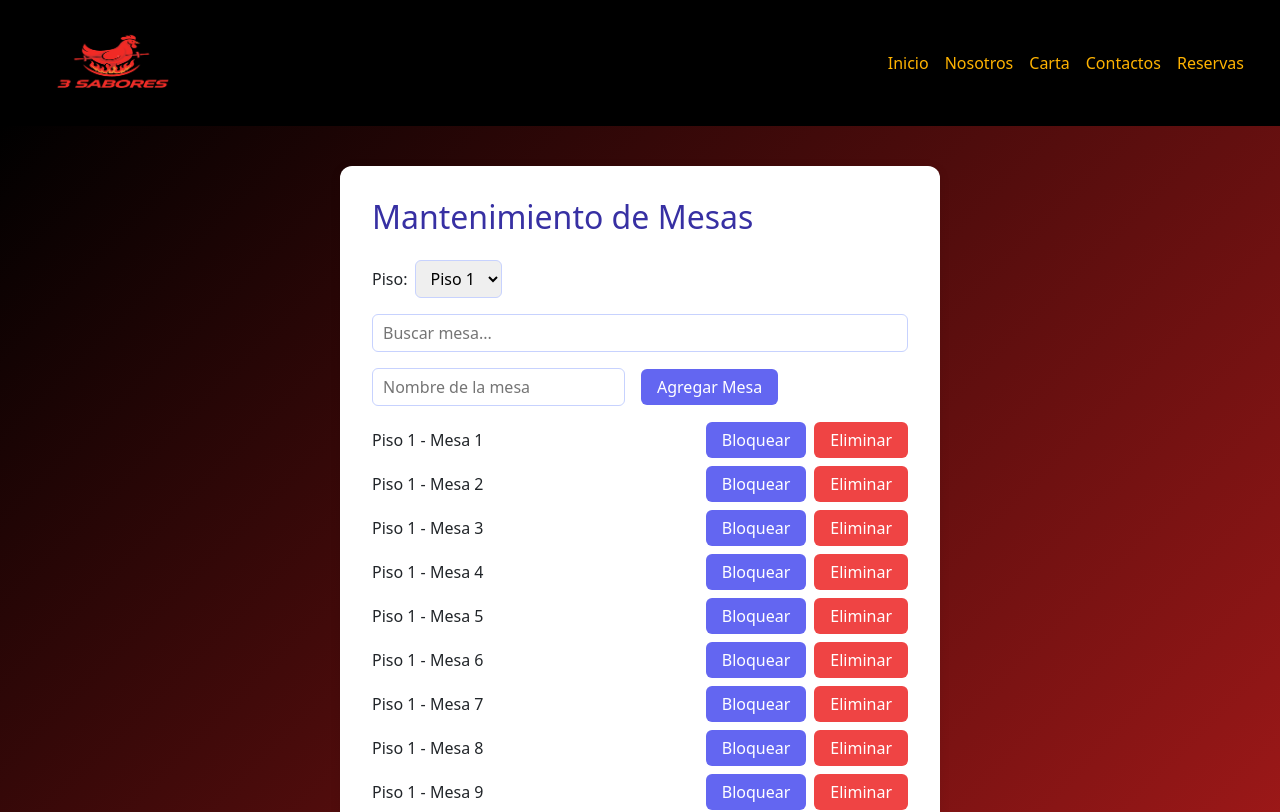
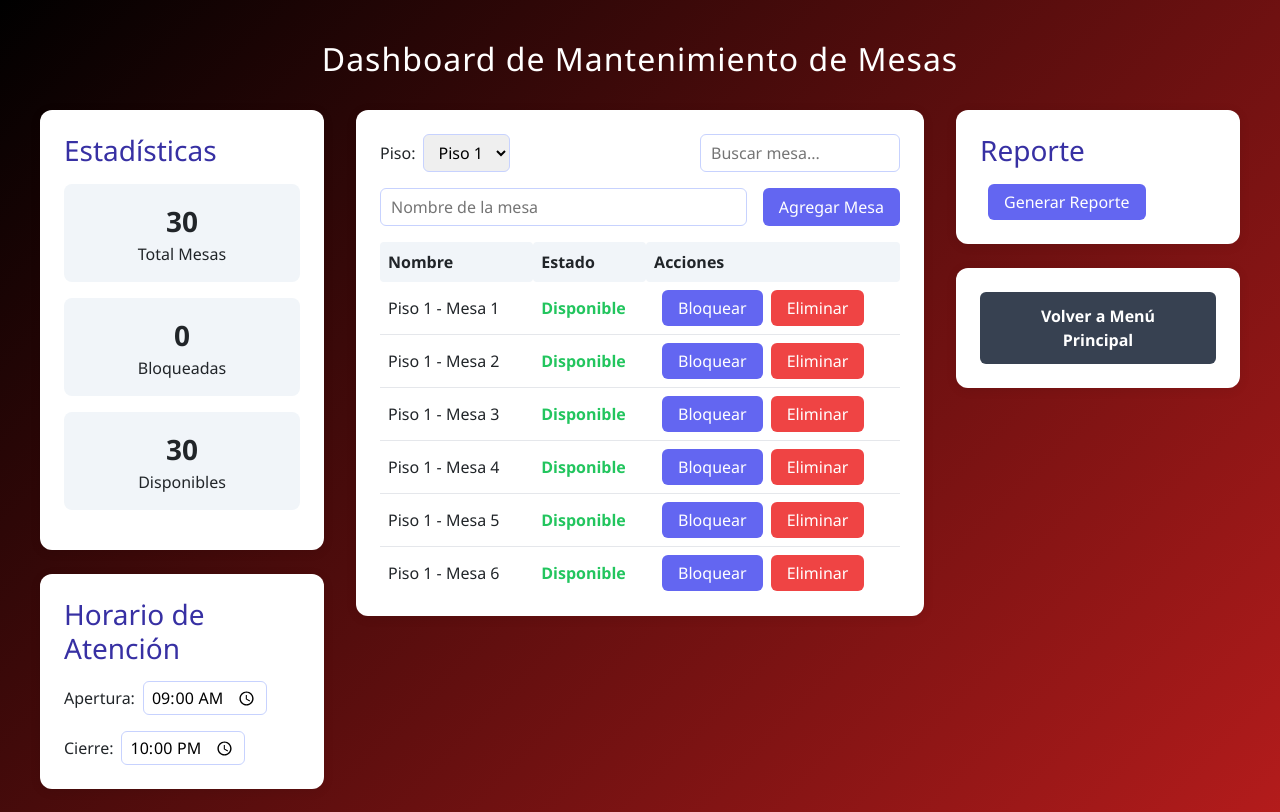
Before and after one commit to JorgeAbrahamCueto/reservas_grupo3, a React (Create React App) app: page /mantemiento in a window 1280 px wide. Shown: the top 812 px of the page. Built offline with nearby package versions, Linux system fonts and the light colour scheme.

Commit message:
Arregla import de Navbar y oculta barra en página Mantenimiento

```diff
--- a/src/components/Login.jsx
+++ b/src/components/Login.jsx
@@ -16,6 +16,19 @@ export const Login = () => {
   React.useEffect(() => {
     localStorage.setItem('users', JSON.stringify(users));
   }, [users]);
+
+  // Oculta la barra de menú
+  React.useEffect(() => {
+    const menu = document.querySelector('nav, .navbar, #menu, header');
+    if (menu) {
+      menu.style.display = 'none';
+    }
+    return () => {
+      if (menu) {
+        menu.style.display = '';
+      }
+    };
+  }, []);
 
   const handleSubmit = (e) => {
     e.preventDefault();
@@ -133,6 +146,12 @@ export const Login = () => {
         <button onClick={() => setIsRegistering(!isRegistering)} style={{ marginTop: 10 }}>
           {isRegistering ? '¿Ya tienes cuenta? Inicia sesión' : '¿Nuevo usuario? Regístrate'}
         </button>
+        <button
+          onClick={() => window.location.href = '/'}
+          style={{ marginTop: 10, background: '#eee', color: '#b71c1c', fontWeight: 'bold', width: '100%' }}
+        >
+          Salir
+        </button>
       </div>
     </div>
   );
--- a/src/components/Mantemiento.jsx
+++ b/src/components/Mantemiento.jsx
@@ -2,7 +2,7 @@ import React from 'react';
 import { useNavigate } from 'react-router-dom'; // ✅ Importar useNavigate
 
 export const Mantemiento = () => {
-  const navigate = useNavigate(); // ✅ Hook para redirección
+  const navigate = useNavigate();
 
   const [mesas, setMesas] = React.useState([
     ...Array.from({ length: 10 }, (_, i) => ({
@@ -24,6 +24,19 @@ export const Mantemiento = () => {
       bloqueada: false,
     })),
   ]);
+
+   // Oculta la barra de menú
+  React.useEffect(() => {
+    const menu = document.querySelector('nav, .navbar, #menu, header');
+    if (menu) {
+      menu.style.display = 'none';
+    }
+    return () => {
+      if (menu) {
+        menu.style.display = '';
+      }
+    };
+  }, []);
 
   const [nuevaMesa, setNuevaMesa] = React.useState('');
   const [horario, setHorario] = React.useState({ apertura: '09:00', cierre: '22:00' });
@@ -71,18 +84,27 @@ export const Mantemiento = () => {
     .filter(m => m.piso === pisoSeleccionado)
     .filter(m => m.nombre.toLowerCase().includes(busqueda.toLowerCase()));
 
-  const pageStyle = {
+  // Dashboard styles
+  const dashboardStyle = {
     minHeight: '100vh',
     background: 'linear-gradient(135deg, #000000 0%, #b71c1c 100%)',
     padding: '40px 0',
+    fontFamily: 'Segoe UI, Arial, sans-serif',
+  };
+  const containerStyle = {
+    display: 'grid',
+    gridTemplateColumns: '1fr 2fr 1fr',
+    gap: 32,
+    maxWidth: 1200,
+    margin: '0 auto',
+    alignItems: 'flex-start',
   };
   const cardStyle = {
     background: '#fff',
     borderRadius: 12,
     boxShadow: '0 2px 12px rgba(0,0,0,0.08)',
-    maxWidth: 600,
-    margin: '0 auto',
-    padding: 32,
+    padding: 24,
+    marginBottom: 24,
   };
   const buttonStyle = {
     background: '#6366f1',
@@ -96,14 +118,81 @@ export const Mantemiento = () => {
   const dangerButtonStyle = {
     ...buttonStyle,
     background: '#ef4444',
+    marginLeft: 8,
+  };
+  const statBox = {
+    background: '#f1f5f9',
+    borderRadius: 8,
+    padding: 16,
+    marginBottom: 16,
+    textAlign: 'center',
   };
 
   return (
-    <div style={pageStyle}>
+    <div style={dashboardStyle}>
+      <h2 style={{ color: '#fff', textAlign: 'center', marginBottom: 32, letterSpacing: 1 }}>Dashboard de Mantenimiento de Mesas</h2>
+      <div style={containerStyle}>
+        {/* Sidebar: Estadísticas y Horario */}
+        <div>
           <div style={cardStyle}>
-        <h2 style={{ color: '#3730a3', marginBottom: 24 }}>Mantenimiento de Mesas</h2>
+            <h3 style={{ color: '#3730a3', marginBottom: 16 }}>Estadísticas</h3>
+            <div style={statBox}>
+              <div style={{ fontSize: 28, fontWeight: 700 }}>{mesas.length}</div>
+              <div>Total Mesas</div>
+            </div>
+            <div style={statBox}>
+              <div style={{ fontSize: 28, fontWeight: 700 }}>{mesas.filter(m => m.bloqueada).length}</div>
+              <div>Bloqueadas</div>
+            </div>
+            <div style={statBox}>
+              <div style={{ fontSize: 28, fontWeight: 700 }}>{mesas.filter(m => !m.bloqueada).length}</div>
+              <div>Disponibles</div>
+            </div>
+          </div>
+          <div style={cardStyle}>
+            <h3 style={{ color: '#3730a3', marginBottom: 16 }}>Horario de Atención</h3>
+            <div style={{ marginBottom: 16 }}>
+              <label>
+                Apertura:
+                <input
+                  type="time"
+                  name="apertura"
+                  value={horario.apertura}
+                  onChange={cambiarHorario}
+                  style={{
+                    marginLeft: 8,
+                    padding: '4px 8px',
+                    borderRadius: 6,
+                    border: '1px solid #c7d2fe',
+                  }}
+                />
+              </label>
+            </div>
+            <div>
+              <label>
+                Cierre:
+                <input
+                  type="time"
+                  name="cierre"
+                  value={horario.cierre}
+                  onChange={cambiarHorario}
+                  style={{
+                    marginLeft: 8,
+                    padding: '4px 8px',
+                    borderRadius: 6,
+                    border: '1px solid #c7d2fe',
+                  }}
+                />
+              </label>
+            </div>
+          </div>
+        </div>
 
-        <div style={{ marginBottom: 16 }}>
+        {/* Main: Gestión de Mesas */}
+        <div>
+          <div style={cardStyle}>
+            <div style={{ display: 'flex', justifyContent: 'space-between', alignItems: 'center', marginBottom: 16 }}>
+              <div>
                 <label style={{ marginRight: 8 }}>
                   Piso:
                   <select
@@ -122,8 +211,6 @@ export const Mantemiento = () => {
                   </select>
                 </label>
               </div>
-
-        <div style={{ marginBottom: 16 }}>
               <input
                 type="text"
                 placeholder="Buscar mesa..."
@@ -133,12 +220,11 @@ export const Mantemiento = () => {
                   padding: '6px 10px',
                   borderRadius: 6,
                   border: '1px solid #c7d2fe',
-              width: '100%',
+                  width: 200,
                 }}
               />
             </div>
-
-        <div style={{ marginBottom: 16 }}>
+            <div style={{ display: 'flex', marginBottom: 16 }}>
               <input
                 type="text"
                 placeholder="Nombre de la mesa"
@@ -149,62 +235,57 @@ export const Mantemiento = () => {
                   borderRadius: 6,
                   border: '1px solid #c7d2fe',
                   marginRight: 8,
+                  flex: 1,
                 }}
               />
               <button onClick={agregarMesa} style={buttonStyle}>Agregar Mesa</button>
             </div>
-
-        <ul style={{ padding: 0, listStyle: 'none' }}>
+            <div style={{ maxHeight: 350, overflowY: 'auto' }}>
+              <table style={{ width: '100%', borderCollapse: 'collapse' }}>
+                <thead>
+                  <tr style={{ background: '#f1f5f9' }}>
+                    <th style={{ padding: 8, borderRadius: 4, textAlign: 'left' }}>Nombre</th>
+                    <th style={{ padding: 8, borderRadius: 4 }}>Estado</th>
+                    <th style={{ padding: 8, borderRadius: 4 }}>Acciones</th>
+                  </tr>
+                </thead>
+                <tbody>
                   {mesasFiltradas.map(mesa => (
-            <li key={mesa.id} style={{ margin: '8px 0', display: 'flex', alignItems: 'center' }}>
-              <span style={{ flex: 1 }}>
-                {mesa.nombre} {mesa.bloqueada && <span style={{ color: '#ef4444' }}>(Bloqueada)</span>}
-              </span>
+                    <tr key={mesa.id} style={{ borderBottom: '1px solid #e5e7eb' }}>
+                      <td style={{ padding: 8 }}>{mesa.nombre}</td>
+                      <td style={{ padding: 8 }}>
+                        {mesa.bloqueada
+                          ? <span style={{ color: '#ef4444', fontWeight: 600 }}>Bloqueada</span>
+                          : <span style={{ color: '#22c55e', fontWeight: 600 }}>Disponible</span>
+                        }
+                      </td>
+                      <td style={{ padding: 8 }}>
                         <button onClick={() => toggleBloqueo(mesa.id)} style={buttonStyle}>
                           {mesa.bloqueada ? 'Desbloquear' : 'Bloquear'}
                         </button>
                         <button onClick={() => eliminarMesa(mesa.id)} style={dangerButtonStyle}>
                           Eliminar
                         </button>
-            </li>
+                      </td>
+                    </tr>
                   ))}
-        </ul>
-
-        <h3 style={{ color: '#3730a3', marginTop: 32 }}>Horario de Atención</h3>
-        <div style={{ marginBottom: 16 }}>
-          <label>
-            Apertura:
-            <input
-              type="time"
-              name="apertura"
-              value={horario.apertura}
-              onChange={cambiarHorario}
-              style={{
-                marginLeft: 8,
-                padding: '4px 8px',
-                borderRadius: 6,
-                border: '1px solid #c7d2fe',
-              }}
-            />
-          </label>
-          <label style={{ marginLeft: 24 }}>
-            Cierre:
-            <input
-              type="time"
-              name="cierre"
-              value={horario.cierre}
-              onChange={cambiarHorario}
-              style={{
-                marginLeft: 8,
-                padding: '4px 8px',
-                borderRadius: 6,
-                border: '1px solid #c7d2fe',
-              }}
-            />
-          </label>
+                  {mesasFiltradas.length === 0 && (
+                    <tr>
+                      <td colSpan={3} style={{ textAlign: 'center', padding: 16, color: '#888' }}>
+                        No hay mesas para mostrar.
+                      </td>
+                    </tr>
+                  )}
+                </tbody>
+              </table>
+            </div>
+          </div>
         </div>
 
-        <div style={{ marginTop: 32 }}>
+        {/* Sidebar: Reporte y Navegación */}
+        <div>
+          <div style={cardStyle}>
+            <h3 style={{ color: '#3730a3', marginBottom: 16 }}>Reporte</h3>
             <button onClick={generarReporte} style={buttonStyle}>Generar Reporte</button>
             {reporte && (
               <div style={{
@@ -213,17 +294,14 @@ export const Mantemiento = () => {
                 padding: 16,
                 borderRadius: 8,
               }}>
-              <h4 style={{ color: '#3730a3' }}>Reporte</h4>
-              <p>Total de mesas: {reporte.total}</p>
-              <p>Mesas bloqueadas: {reporte.bloqueadas}</p>
-              <p>Mesas disponibles: {reporte.disponibles}</p>
-              <p>Horario: {reporte.horario.apertura} - {reporte.horario.cierre}</p>
+                <p>Total de mesas: <b>{reporte.total}</b></p>
+                <p>Mesas bloqueadas: <b>{reporte.bloqueadas}</b></p>
+                <p>Mesas disponibles: <b>{reporte.disponibles}</b></p>
+                <p>Horario: <b>{reporte.horario.apertura} - {reporte.horario.cierre}</b></p>
               </div>
             )}
           </div>
-
-        {/* ✅ Botón para volver al menú */}
-        <div style={{ marginTop: 24, textAlign: 'center' }}>
+          <div style={cardStyle}>
             <button
               onClick={() => navigate('/login')}
               style={{
@@ -231,8 +309,11 @@ export const Mantemiento = () => {
                 color: '#fff',
                 border: 'none',
                 borderRadius: 6,
-              padding: '8px 16px',
-              cursor: 'pointer'
+                padding: '12px 24px',
+                cursor: 'pointer',
+                width: '100%',
+                fontSize: 16,
+                fontWeight: 600,
               }}
             >
               Volver a Menú Principal
@@ -240,5 +321,6 @@ export const Mantemiento = () => {
           </div>
         </div>
       </div>
+    </div>
   );
 };
--- a/src/components/ReservaCliente.jsx
+++ b/src/components/ReservaCliente.jsx
@@ -3,6 +3,19 @@ import { useNavigate } from 'react-router-dom'; // ✅ Importamos useNavigate
 
 export const ReservaCliente = () => {
   const navigate = useNavigate(); // ✅ Para redireccionar
+
+      // Oculta la barra de menú
+      React.useEffect(() => {
+        const menu = document.querySelector('nav, .navbar, #menu, header');
+        if (menu) {
+          menu.style.display = 'none';
+        }
+        return () => {
+          if (menu) {
+            menu.style.display = '';
+          }
+        };
+      }, []);
 
   const reservas = []; // A futuro, puedes cargar desde localStorage o una API
 
@@ -45,6 +58,8 @@ export const ReservaCliente = () => {
           </table>
         </div>
 
+
+
         {/* ✅ Botón para volver al menú principal */}
         <div className="text-center mt-4">
           <button
```
Lines whose indentation alone changed are shown as unchanged.
